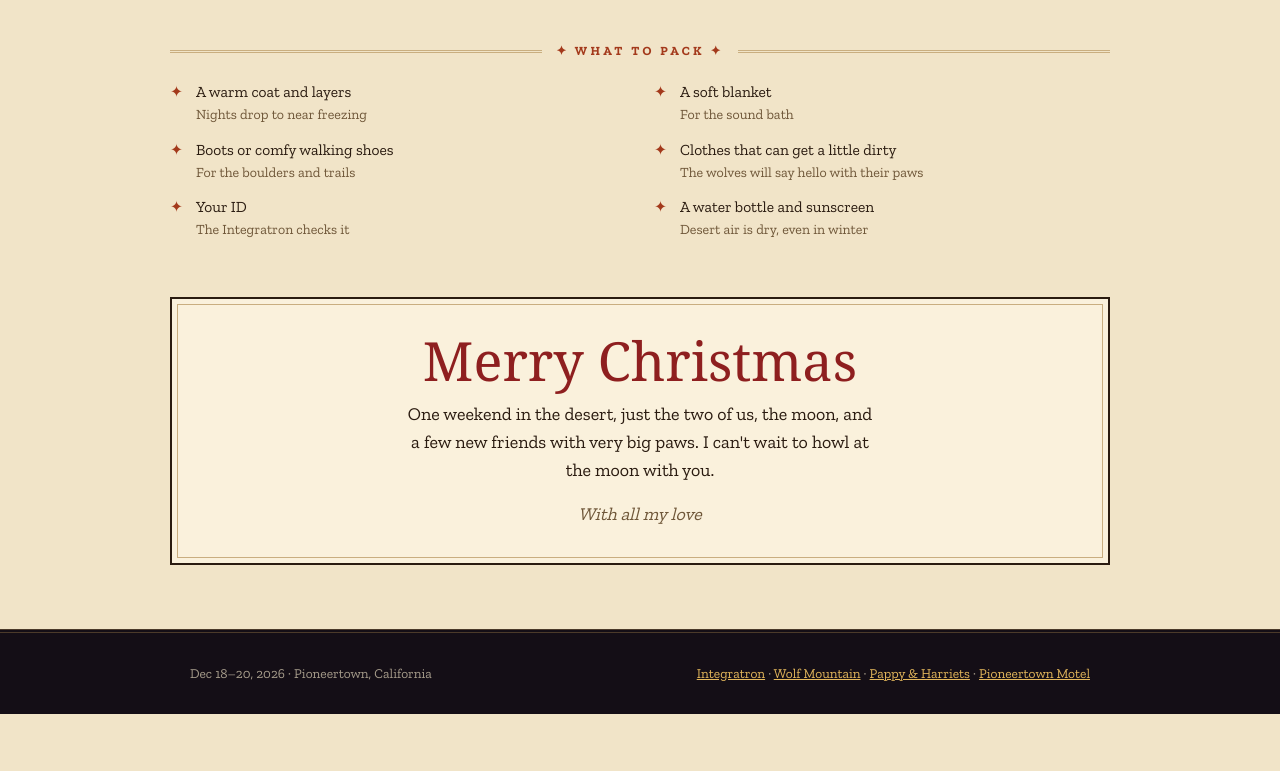
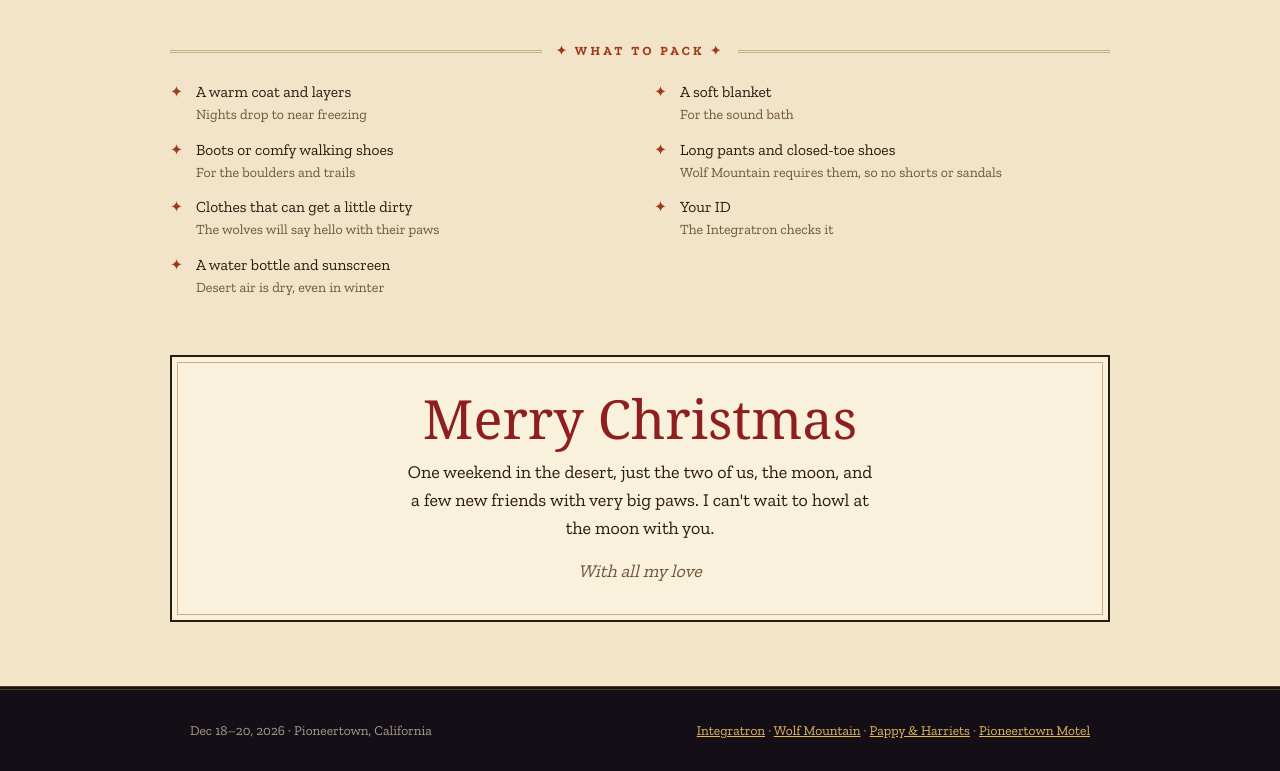
Before and after one commit to highhair20/wolf-pack-weekend, a plain HTML site: page index.html in a window 1280 px wide. Shown: the part 3173-3944 px from the top of the page. Before the commit the page ends 3887 px from the top, so only its background shows below. Drawn offline with nearby package versions, Linux system fonts and the light colour scheme; a web font is replaced by a local one.

Commit message:
docs: pack note for Wolf Mountain dress code

```diff
--- a/index.html
+++ b/index.html
@@ -251,6 +251,7 @@ footer a { color: #E6B95C; }
     <li>A warm coat and layers<small>Nights drop to near freezing</small></li>
     <li>A soft blanket<small>For the sound bath</small></li>
     <li>Boots or comfy walking shoes<small>For the boulders and trails</small></li>
+    <li>Long pants and closed-toe shoes<small>Wolf Mountain requires them, so no shorts or sandals</small></li>
     <li>Clothes that can get a little dirty<small>The wolves will say hello with their paws</small></li>
     <li>Your ID<small>The Integratron checks it</small></li>
     <li>A water bottle and sunscreen<small>Desert air is dry, even in winter</small></li>
```
